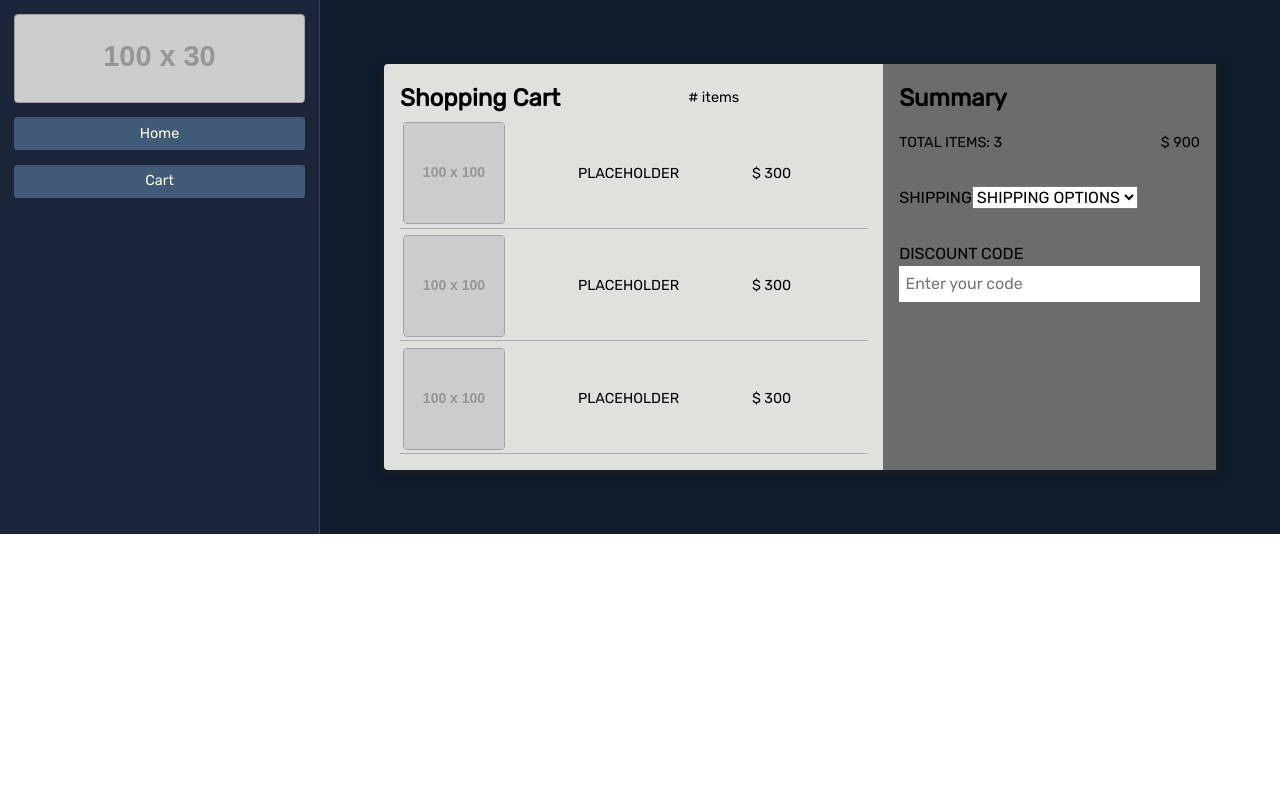
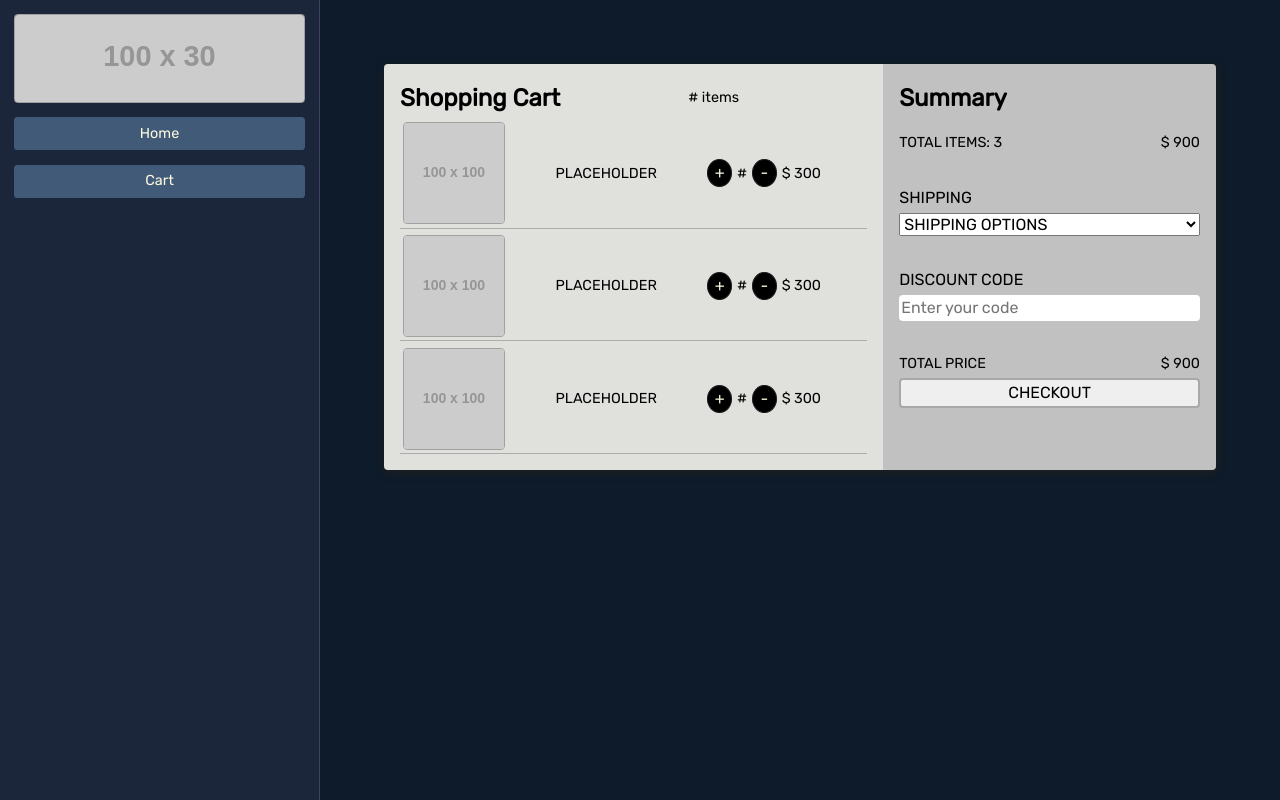
Before and after one commit to MpZero/shopping-cart, a React (Vite) app: page /cart in a window 1280 px wide. Built offline with nearby package versions, Linux system fonts and the light colour scheme.

Commit message:
Add more styling

```diff
--- a/src/card/Card.jsx
+++ b/src/card/Card.jsx
@@ -7,8 +7,13 @@ const Card = () => {
     <div className={styles.wrapper}>
       <h4>ITEM</h4>
       <img src="https://placehold.co/300x300" alt="" />
-      <div className={styles.description}>
-        Lorem ipsum dolor sit amet consectetur adipisicing elit.
+      <p>$ 300</p>
+      Lorem ipsum dolor sit amet
+      <div className={styles.buttonWrapper}>
+        <button className={styles.addToCartBtn}>Add to Cart</button>
+        <button className={styles.buttons}>+</button>
+        <p>#</p>
+        <button className={styles.buttons}>-</button>
       </div>
     </div>
   );
--- a/src/card/Card.module.css
+++ b/src/card/Card.module.css
@@ -3,12 +3,14 @@
   color: var(--text);
   padding: 1em;
   display: grid;
-  justify-items: center;
+  justify-items: start;
   border-radius: 0.25em;
   transition: all, 0.4s;
   text-align: start;
-  box-shadow: var(--shadow);
+  box-shadow: var(--shadow-s);
   font-size: var(--small);
+  gap: 0.4em;
+  min-width: 200px;
 }
 
 .wrapper:hover {
@@ -26,3 +28,33 @@ img {
 .description {
   padding: 0.6em;
 }
+
+.buttonWrapper {
+  display: flex;
+  align-items: center;
+  gap: 0.3em;
+}
+
+.buttons,
+.addToCartBtn {
+  border: none;
+  cursor: pointer;
+  border-radius: 50%;
+  border: 1px solid rgb(169, 167, 167);
+  min-width: 25px;
+  transition:
+    color 0.4s,
+    background-color 0.2s;
+}
+
+.buttons:hover,
+.addToCartBtn:hover {
+  background-color: rgb(0, 0, 0);
+  color: var(--text);
+  box-shadow: var(--shadow-s);
+}
+
+.addToCartBtn {
+  border-radius: 0.25em;
+  margin-right: 0.8em;
+}
--- a/src/cart/Cart.jsx
+++ b/src/cart/Cart.jsx
@@ -1,6 +1,6 @@
 import "../colors.module.css";
 import styles from "./Cart.module.css";
-import Item from "../item/Item";
+import Item from "../item/Item.jsx";
 const Cart = () => {
   return (
     <div className={styles.wrapper}>
@@ -36,6 +36,11 @@ const Cart = () => {
               placeholder="Enter your code"
             />
           </div>
+          <div className={styles.total}>
+            <p>TOTAL PRICE</p>
+            <p>$ 900</p>
+            <button className={styles.checkout}>CHECKOUT</button>
+          </div>
         </div>
       </div>
     </div>
--- a/src/cart/Cart.module.css
+++ b/src/cart/Cart.module.css
@@ -1,20 +1,22 @@
 .wrapper {
   padding: 4em;
   background-color: var(--background);
+  height: 100vh;
 }
 
 .cartWrapper {
   display: grid;
   grid-template-columns: 3fr 2fr;
-  background-color: var(--accent);
   box-shadow: var(--shadow);
   border-radius: 0.25em;
+  overflow: hidden;
 }
 
 .itemWrapper {
   padding: 1em;
   display: grid;
   gap: 0.2em;
+  background-color: var(--accent);
 }
 
 .heading {
@@ -25,18 +27,48 @@
 
 .summaryWrapper {
   padding: 1em;
-  background-color: #6c6c6c;
-}
-
-.total {
-  display: flex;
-  justify-content: space-between;
-  padding-block: 1em;
+  background-color: #c1c1c1;
 }
 
 .shipping {
   padding-block: 1em;
+  display: grid;
+  gap: 0.2em;
 }
+
 .discount {
   padding-block: 1em;
+  display: grid;
+  gap: 0.2em;
 }
+.discount > input {
+  border: none;
+  border-radius: 0.25em;
+  transition: all, 0.4s;
+}
+
+.discount > input:hover {
+  background-color: rgb(226, 226, 226);
+  box-shadow: var(--shadow);
+}
+.total {
+  display: grid;
+  grid-template-columns: auto auto;
+  justify-content: space-between;
+  padding-block: 1em;
+  gap: 0.2em;
+}
+
+.checkout {
+  grid-column: span 2;
+  transition: all, 0.4s;
+  border: 2px solid rgb(169, 167, 167);
+  border-radius: 0.25em;
+  transition: all, 0.4s;
+}
+
+.checkout:hover {
+  background-color: black;
+  color: var(--accent);
+  box-shadow: var(--shadow);
+}
--- a/src/colors.module.css
+++ b/src/colors.module.css
@@ -9,4 +9,5 @@
   --medium: 1.4em;
   --large: 1.8em;
   --shadow: 1px 3px 8px 0px #211f1f;
+  --shadow-s: 1px 1px 5px 0px #211f1f;
 }
--- a/src/homepage/Homepage.module.css
+++ b/src/homepage/Homepage.module.css
@@ -21,7 +21,7 @@ header {
   font-size: var(--small);
 }
 
-h3 {
+.navBar > h3 {
   background-color: var(--primary);
   color: var(--text);
   cursor: pointer;
@@ -29,7 +29,7 @@ h3 {
   padding: 0.3em;
 }
 
-h3:hover {
+.navBar > h3:hover {
   background-color: var(--accent);
   color: var(--text-hover);
 }
@@ -38,7 +38,7 @@ h3:hover {
   display: flex;
   justify-content: end;
 }
-input {
+.searchWrapper > input {
   padding: 0.4em;
   width: 100%;
   border: none;
--- a/src/item/Item.jsx
+++ b/src/item/Item.jsx
@@ -2,18 +2,21 @@ import "../colors.module.css";
 
 import styles from "./Item.module.css";
 
-// eslint-disable-next-line react/prop-types
-const Item = ({ name, price, image }) => {
+// const Item = ({ name, price, image }) => {
+const Item = () => {
   return (
-    <div className={styles.item}>
+    <div className={styles.wrapper}>
       <img
         src="https://placehold.co/100x100"
         alt={name}
         className={styles.image}
       />
       <p>PLACEHOLDER</p>
-      <div className={styles.details}>
-        <p>$ 300</p>
+      <div className={styles.buttonWrapper}>
+        <button className={styles.buttons}>+</button>
+        <p>#</p>
+        <button className={styles.buttons}>-</button>
+        <p className={styles.itemPrice}>$ 300</p>
       </div>
     </div>
   );
--- a/src/item/Item.module.css
+++ b/src/item/Item.module.css
@@ -1,11 +1,42 @@
-.item {
+.wrapper {
   display: grid;
   padding: 0.2em;
   border-bottom: 1px solid rgb(173, 171, 171);
-  grid-template-columns: repeat(3, auto);
+  gap: 0.5em;
   align-items: center;
+  grid-auto-flow: column;
 }
-
+.image {
+  min-width: 100px;
+}
 p {
   font-size: var(--small);
 }
+
+.buttonWrapper {
+  display: flex;
+  align-items: center;
+  gap: 0.3em;
+}
+.buttons {
+  background-color: rgb(0, 0, 0);
+  color: var(--text);
+  border: none;
+  cursor: pointer;
+  border-radius: 50%;
+  width: 25px;
+  transition:
+    background-color 0.4s,
+    color 0.4s;
+  border: 1px solid rgb(27, 27, 27);
+}
+
+.buttons:hover {
+  background-color: #bbb9b9;
+  color: black;
+  box-shadow: var(--shadow-s);
+}
+
+.itemPrice {
+  min-width: 40px;
+}
--- a/src/navbar/Navbar.module.css
+++ b/src/navbar/Navbar.module.css
@@ -11,10 +11,10 @@
   display: flex;
   flex-direction: column;
   font-size: var(--small);
+  min-width: 200px;
 }
 
 .link {
-  /* border: 1px solid rgb(78, 78, 78); */
   border-radius: 0.25em;
   text-decoration: none;
   background-color: var(--primary);
```
